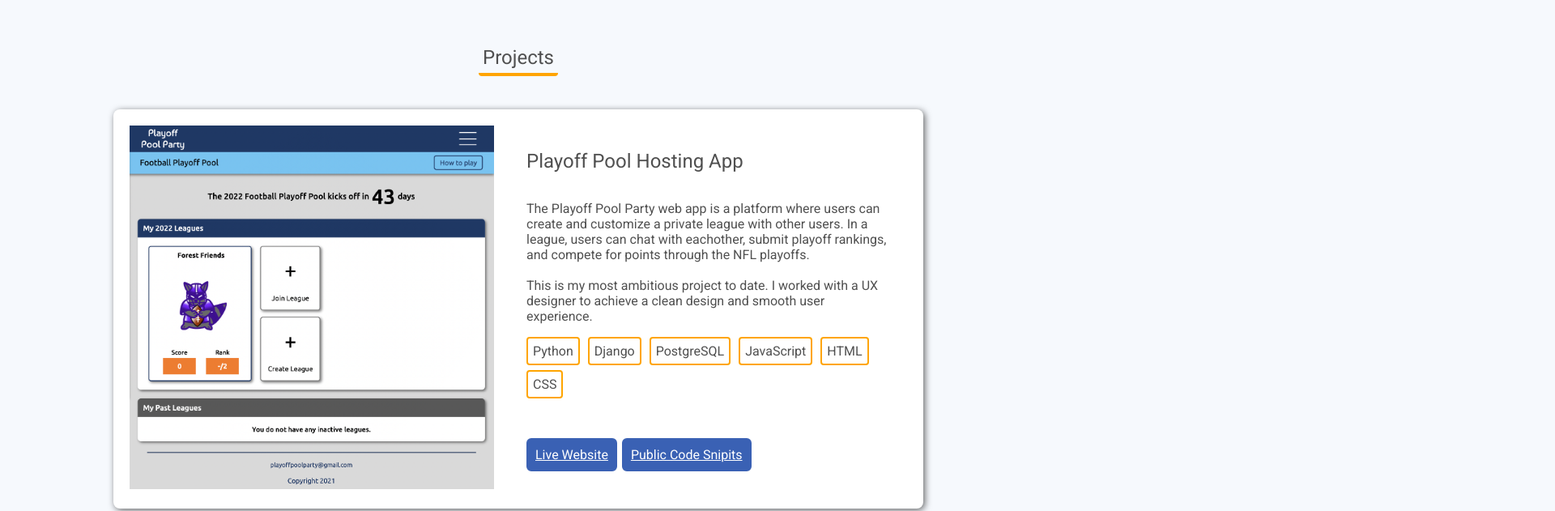
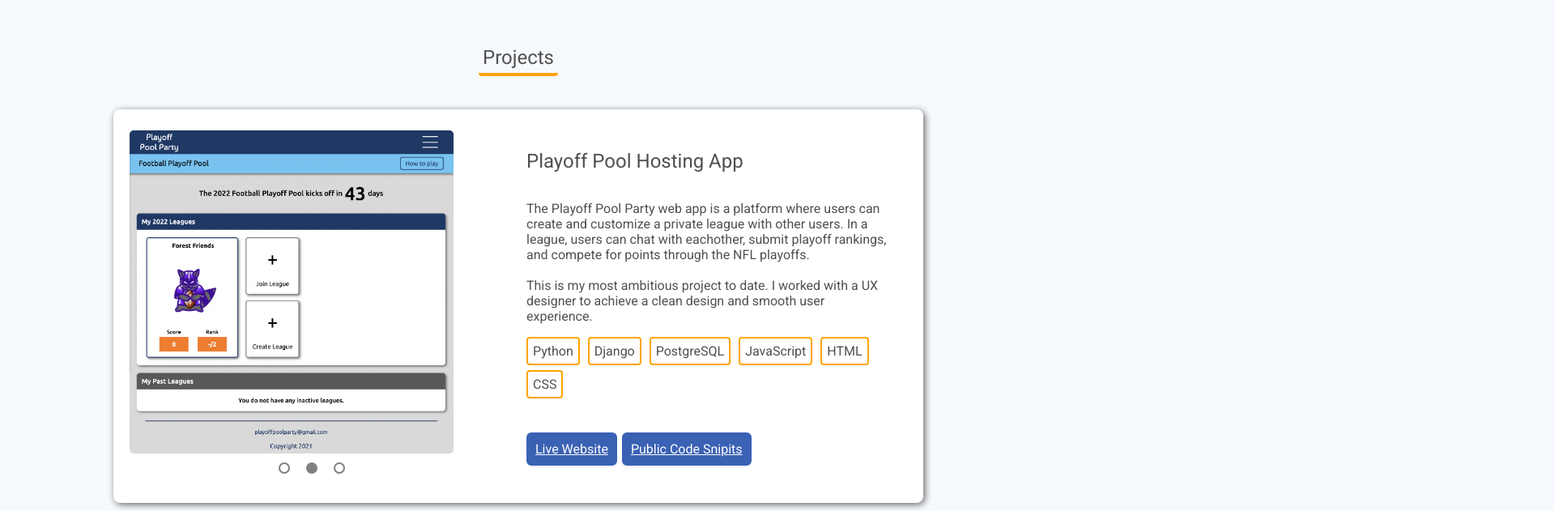
Before and after one commit to jjmakesthings/portfolio, a website built with webpack: page dist/index.html in a window 1280 px wide. Shown: the part 460-1091 px from the top of the page at 81% size, 1920 px wide, since content can reach past the window. Built offline with nearby package versions, Linux system fonts and the light colour scheme.

Commit message:
initial carousel

```diff
--- a/package.json
+++ b/package.json
@@ -5,7 +5,8 @@
   "private": true,
   "scripts": {
     "test": "echo \"Error: no test specified\" && exit 1",
-    "build": "webpack"
+    "build": "webpack",
+    "start": "webpack serve --open"
   },
   "repository": {
     "type": "git",
@@ -22,6 +23,7 @@
     "@babel/preset-env": "^7.16.4",
     "babel-loader": "^8.2.3",
     "webpack": "^5.65.0",
-    "webpack-cli": "^4.9.1"
+    "webpack-cli": "^4.9.1",
+    "webpack-dev-server": "^4.6.0"
   }
 }
--- /dev/null
+++ b/src/carouselModule.js
@@ -0,0 +1,60 @@
+const carouselModule = (function () {
+  const carouselList = [];
+  const getSlider = function (...images) {
+    const carousel = document.createElement("div");
+    carousel.classList.add("carousel");
+    const frame = document.createElement("div");
+    frame.classList.add("frame");
+    carousel.appendChild(frame);
+    const nav = document.createElement("ol");
+    nav.classList.add("nav");
+    carousel.appendChild(nav);
+
+    for (let i = 0; i < images.length; i++) {
+      const img = document.createElement("img");
+      img.classList.add("frame__image");
+      img.src = images[i];
+      const frameSlide = document.createElement("div");
+      frameSlide.classList.add("frame__slide");
+      frameSlide.appendChild(img);
+      frame.appendChild(frameSlide);
+      const dot = document.createElement("li");
+      if (i === 0) {
+        dot.classList.add("dot-active");
+      }
+      dot["data-target"] = i;
+      dot.classList.add("nav__dot");
+      dot.addEventListener("click", (e) => {
+        const dotList = Array.from(
+          e.target.parentElement.querySelectorAll(".nav__dot")
+        );
+        dotList.forEach((element) => {
+          element.classList.remove("dot-active");
+        });
+        e.target.classList.add("dot-active");
+        frame.scrollLeft = 400 * e.target["data-target"];
+      });
+      nav.appendChild(dot);
+    }
+    carouselList.push(carousel);
+    return carousel;
+  };
+  const scroll = function () {
+    carouselList.forEach((carousel) => {
+      const elems = Array.from(carousel.querySelectorAll(".nav__dot"));
+      const activeElemIndex =
+        carousel.querySelector(".dot-active")["data-target"];
+      const nextIndex =
+        elems.length - 2 >= activeElemIndex ? activeElemIndex + 1 : 0;
+      const nextElem = elems[nextIndex];
+      nextElem.click();
+    });
+  };
+  const interval = setInterval(() => scroll(), 5000);
+  const resetTimer = function () {
+    this.interval = setInterval(() => scroll(), 5000);
+  };
+  return { getSlider, resetTimer };
+})();
+
+export default carouselModule;
--- a/src/index.js
+++ b/src/index.js
@@ -1,7 +1,9 @@
-import getSlider from "./slides";
+import carouselModule from "./carouselModule";
 import drop from "./images/drop-calc.png";
 import pool from "./images/pool-party.png";
 import sort from "./images/sort-script.png";
+
+const container = document.getElementById("container");
 
 (function navigationBarSetup() {
   const wrapper = document.getElementById("nav-wrap");
@@ -21,5 +23,7 @@ import sort from "./images/sort-script.png";
   });
   return {};
 })();
+console.log(drop);
 
-console.log(typeof getSlider);
+const carousel = carouselModule.getSlider(drop, pool, sort);
+document.getElementById("pool-party-carousel").appendChild(carousel);
--- a/src/slides.js
+++ /dev/null
@@ -1,11 +0,0 @@
-const getSlider = function (...images) {
-  const frame = document.createElement("div");
-  for (let i = 0; i < images.length; i++) {
-    const img = document.createElement("img");
-    img.src = images[i];
-    frame.appendChild(img);
-  }
-  return frame;
-};
-
-export default getSlider;
--- a/webpack.config.js
+++ b/webpack.config.js
@@ -4,6 +4,9 @@ module.exports = {
   entry: "./src/index.js",
   mode: "development",
   devtool: "inline-source-map",
+  devServer: {
+    static: "./dist",
+  },
   output: {
     filename: "main.js",
     path: path.resolve(__dirname, "dist"),
```
Also changed, not shown: dist/css/carousel.css (added), dist/css/styles.css, dist/index.html, dist/main.js, 1 other file.
